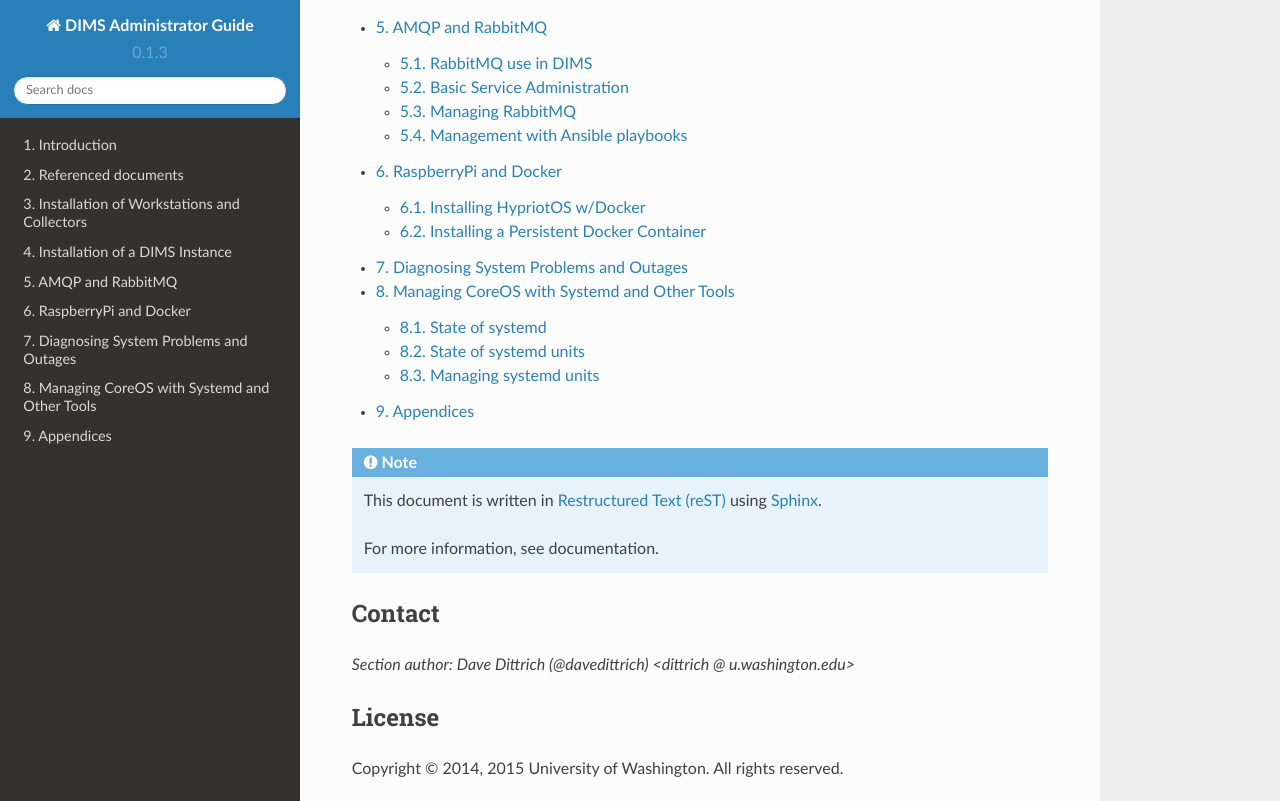
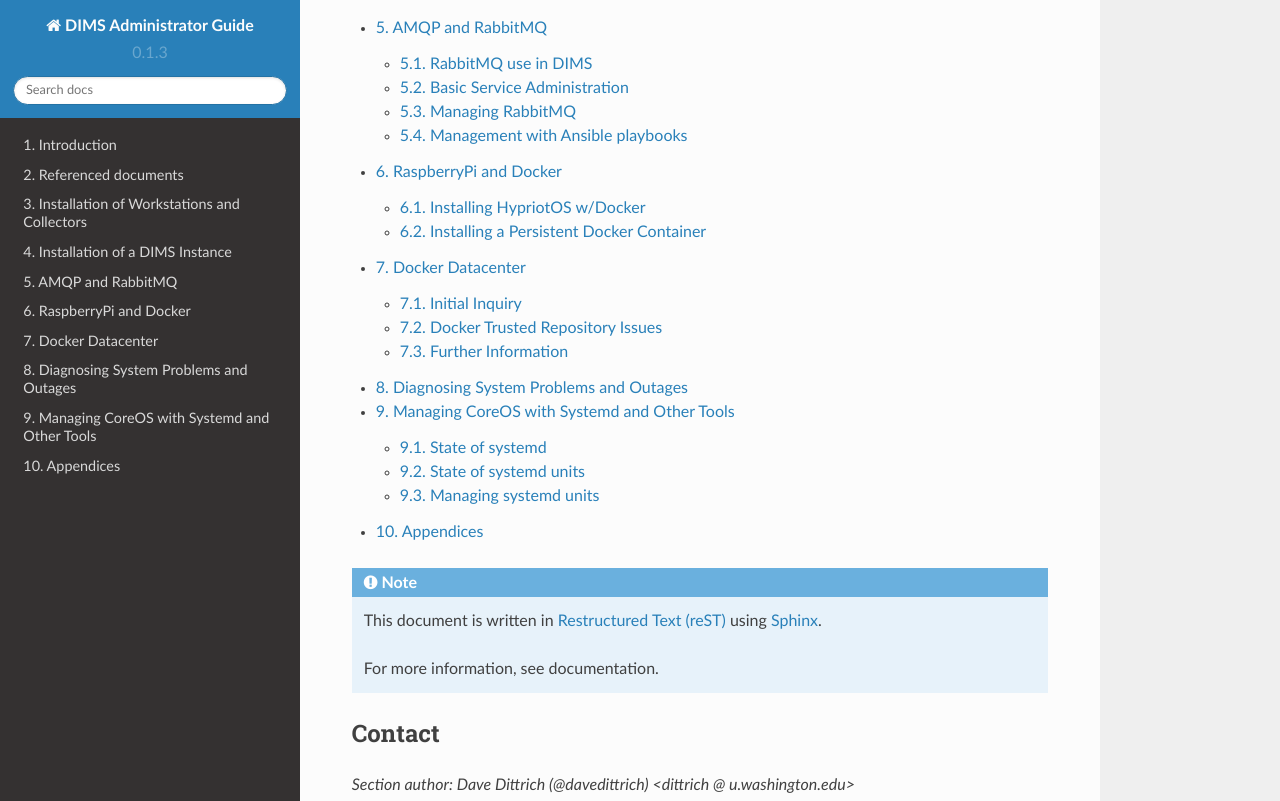
Before and after one commit to uw-dims/dims-adminguide, a Sphinx documentation site: the page built from docs/source/index.rst, in a window 1280 px wide and 900 px high, scrolled down 726 px, cut to the strip 0-801 px from the top of the window. Built offline with Sphinx 7.4.7 and the Read the Docs theme 2.0.0, drawn with Linux system fonts in a browser that asks for light colours; some of the changed lines change nothing that is shown.

Commit message:
Added documentation of Docker Datacenter email exchanges through 3/7/16.

```diff
--- /dev/null
+++ b/docs/source/dockerdatacenter.rst
@@ -0,0 +1,58 @@
+.. _dockerdatacenter:
+
+Docker Datacenter
+=================
+
+This chapter documents email exchanges between DIMS team members
+and Docker engineers about setting up and evaluating `Docker Datacenter`_.
+
+.. _Docker Datacenter: https://www.docker.com/products/docker-datacenter
+
+
+.. _initialinquiry:
+
+Initial Inquiry
+---------------
+
+This section includes the pdf showing the basics of Docker Datacenter.
+
+.. image:: _images/GettingStarted4.png
+  :target: _images/GettingStarted4.png
+
+:download:`pdf <../UW.DockerProposal3.2.16.pdf>`
+
+This pdf was sent along with the response to our initial inquiry to
+Docker about evaluating Docker Datcenter on 3/2/16.
+
+.. image:: _images/GettingStarted1.png
+  :target: _images/GettingStarted1.png
+.. image:: _images/GettingStarted2.png
+  :target: _images/GettingStarted2.png
+
+Jeremy also set up a call with other Docker engineers on 3/2/16.
+
+.. image:: _images/GettingStarted3.png
+  :target: _images/GettingStarted3.png
+
+
+.. _DTR:
+
+Docker Trusted Repository Issues
+--------------------------------
+
+This section documents issues Megan was having when trying to set up a
+`Docker Trusted Registry`_ as part of a local Docker Datacenter.
+
+.. image:: _images/DTRissues.png
+  :target: _images/DTRissues.png
+
+.. _Docker Trusted Registry: https://www.docker.com/products/docker-trusted-registry
+
+
+.. _furtherinformation:
+
+Further Information
+-------------------
+
+As more is learned about Docker Datacenter, particularly admin-related
+information, it will be documented here.
--- a/docs/source/index.rst
+++ b/docs/source/index.rst
@@ -34,6 +34,7 @@
    installation
    rabbitmq
    rpidocker
+   dockerdatacenter
    diagnosis
    managecoreossystemd
    appendices
```
Also changed, not shown: 1 other file.
